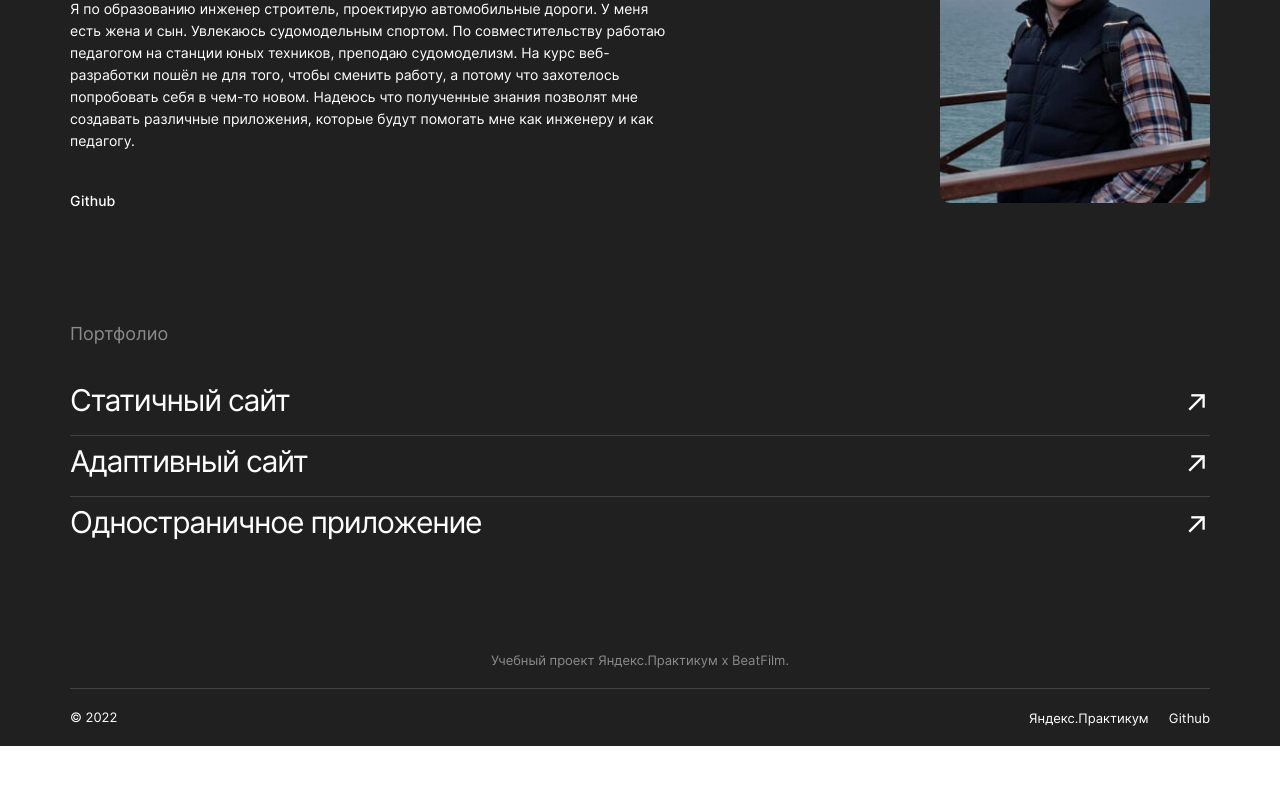
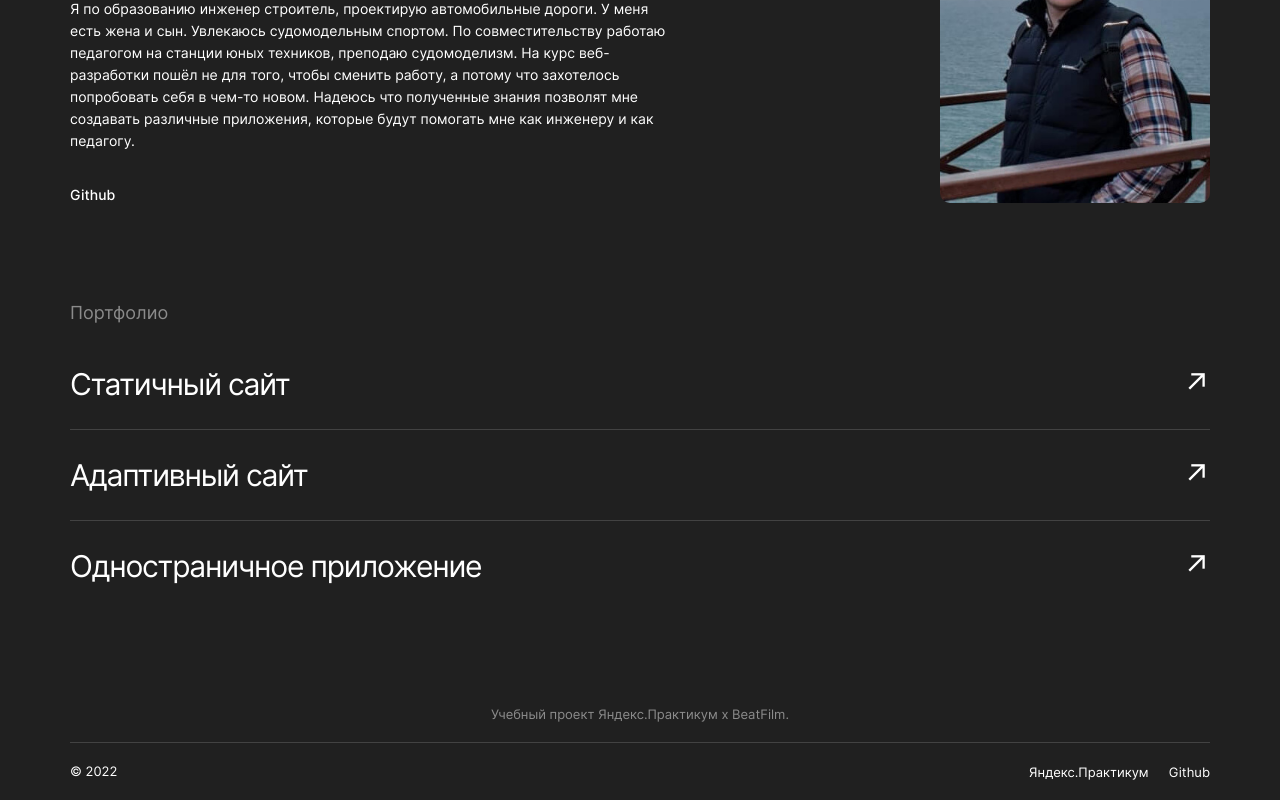
Before and after one commit to gans-AD/movies-explorer-api, a React (Create React App) app: page / in a window 1280 px wide. Shown: the part 2132-2932 px from the top of the page. Before the commit the page ends 2878 px from the top, so only its background shows below. Built offline with nearby package versions, Linux system fonts and the light colour scheme.

Commit message:
приведено в соответствие с макетом

```diff
--- a/src/components/AboutMe/AboutMe.css
+++ b/src/components/AboutMe/AboutMe.css
@@ -43,7 +43,7 @@
   font-weight: 500;
   color: #ffffff;
   text-decoration: none;
-  margin-top: 40px;
+  margin-top: auto;
 }
 
 .about-me__photo {
--- a/src/components/Portfolio/Portfolio.css
+++ b/src/components/Portfolio/Portfolio.css
@@ -9,6 +9,7 @@
   line-height: 20px;
   font-weight: 400;
   color: #8b8b8b;
+  margin: 0;
 }
 
 .portfolio__list {
@@ -32,6 +33,8 @@
   color: #ffffff;
   display: flex;
   justify-content: space-between;
+  min-height: 90px;
+  align-items: center;
 }
 
 .portfolio__link-text {
```
